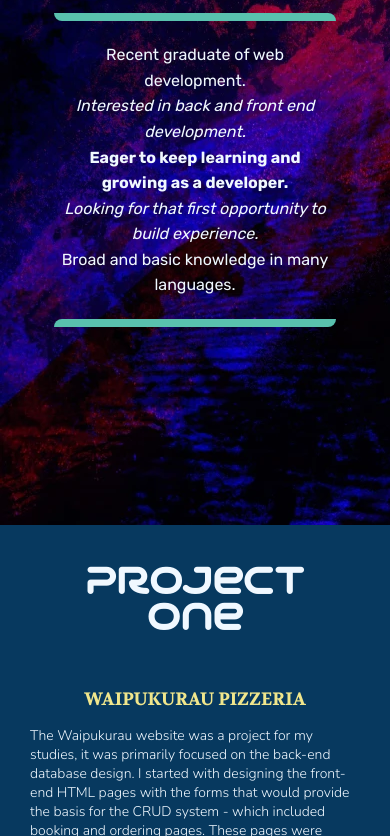
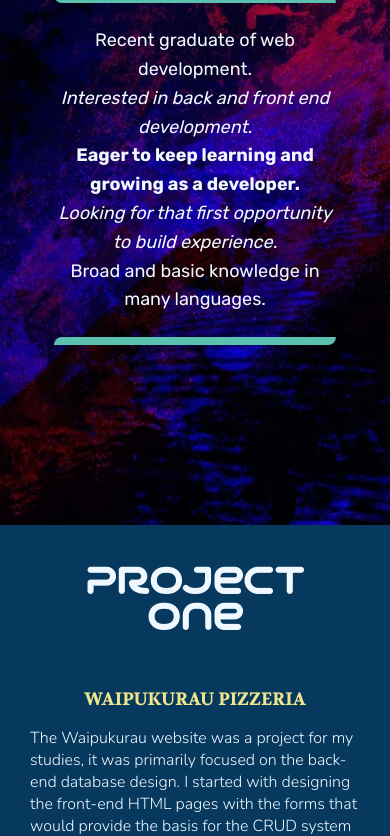
Before and after one commit to JessMeetsProgramming/Portfolio, a plain HTML site: page index.html in a window 390 px wide. Shown: the part 319-1155 px from the top of the page. Drawn offline with Linux system fonts and the light colour scheme.

Commit message:
font size

```diff
--- a/styles.css
+++ b/styles.css
@@ -300,10 +300,10 @@ div#mobile .images img {
         text-align: center;
     }
     p {
-        font-size: 1.4rem;
+        font-size: 1.6rem;
     }
     #blurb p {
-        font-size: 1.6rem;
+        font-size: 1.8rem;
     }
     /*formatting*/
     #intro {
@@ -419,7 +419,7 @@ div#mobile .images img {
 }
 
 
-/* Medium devices (landscape tablets, 768px and up) */ /*TODO notes - ipad air, mini, surface pro 7 */
+/* Medium devices (portrait tablets, 768px and up) */ /*TODO notes - ipad air, mini, surface pro 7 */
 @media only screen and (min-width: 768px) and (orientation: portrait) {
     /* fonts */
     h1 {
@@ -471,7 +471,7 @@ div#mobile .images img {
 
 }
 
-/* Large devices (laptops/desktops, 992px and up) */
+/* Large devices (laptops/desktops, 992px and up) */ /* TODO my laptop */
 @media only screen and (min-width: 992px) {
     /* fonts */
     h1 {
```
